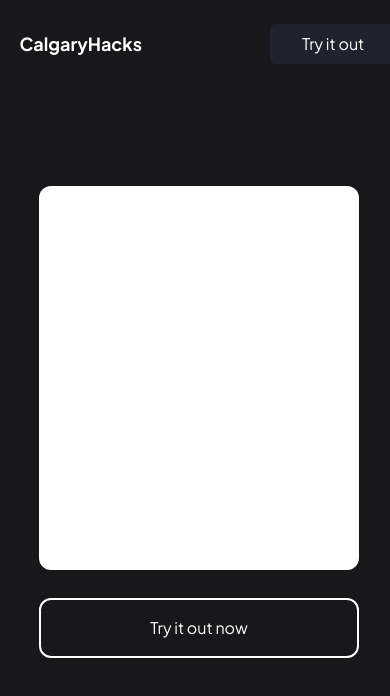
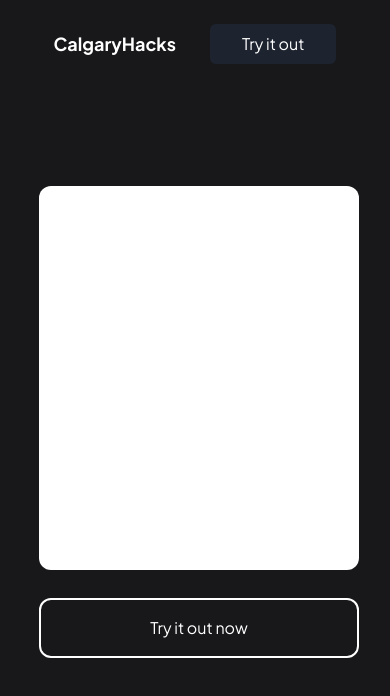
Before and after one commit to andyjianzhou/CalgaryHacks2023, a React (Vite) app in the folder client/: page / in a window 390 px wide. Shown: the top 696 px of the page. Built offline with nearby package versions, Linux system fonts and the light colour scheme.

Commit message:
Fixed small screen navbar bug

```diff
--- a/client/src/components/Navbar.jsx
+++ b/client/src/components/Navbar.jsx
@@ -3,7 +3,7 @@ import React from "react";
 function Navbar() {
   return (
     <nav className="w-full absolute bg-[#18181B]">
-      <div className="flex py-6 max-w-screen-xl w-[90%] mx-auto items-center gap-32 lg:justify-start justify-evenly">
+      <div className="flex py-6 max-w-screen-xl w-[90%] mx-auto items-center lg:gap-32 gap-0 lg:justify-start justify-evenly">
         {/* Logo */}
         <h1 className="shrink-0 font-bold text-lg">CalgaryHacks</h1>
 
```
